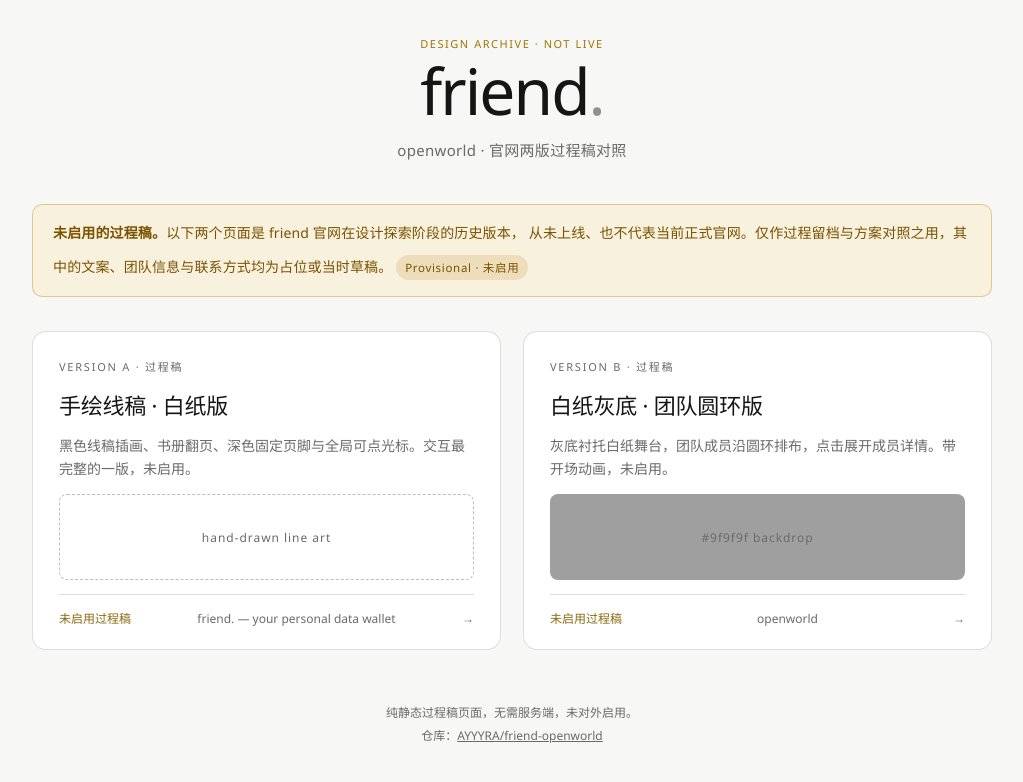
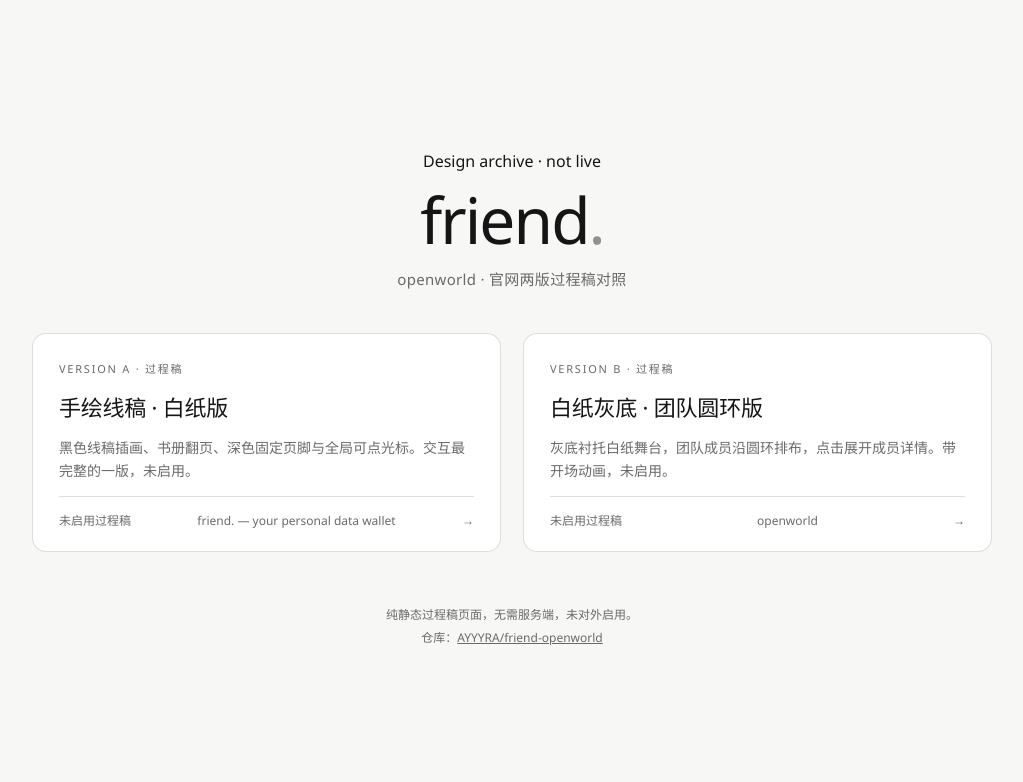
Before and after one commit to AYYYRA/friend-openworld, a plain HTML site: page index.html in a window 1280 px wide. Shown: the whole page, without its empty margins (128-1151 px from the left). Drawn offline with Linux system fonts and the light colour scheme.

Commit message:
style: 入口页移除横幅与色块占位，保留未启用说明文字

```diff
--- a/index.html
+++ b/index.html
@@ -48,25 +48,8 @@
         font-size:12px; color:var(--muted)}
   .arrow{transition:transform .28s var(--ease)}
   a.card:hover .arrow{transform:translateX(4px)}
-  .swatch{height:86px; border-radius:8px; display:flex; align-items:center; justify-content:center;
-          font-size:12px; color:var(--muted); letter-spacing:.08em}
-  .swatch.ink{background:#fff; border:1px dashed rgba(21,21,21,.28)}
-  .swatch.gray{background:#9f9f9f}
   footer{margin-top:52px; font-size:12px; color:var(--muted); text-align:center; line-height:1.9}
   footer a{color:inherit}
-  .banner{
-    max-width:960px; width:100%; margin:0 0 34px;
-    padding:16px 20px; border:1px solid rgba(180,120,0,.34); border-radius:10px;
-    background:rgba(255,196,64,.13); color:#7a5200;
-    font-size:14px; line-height:1.7; letter-spacing:.01em;
-  }
-  .banner strong{font-weight:600}
-  .badge{
-    display:inline-block; margin-top:10px; padding:3px 9px; border-radius:999px;
-    background:rgba(180,120,0,.16); font-size:11.5px; letter-spacing:.06em;
-  }
-  .notice{font-size:11px; letter-spacing:.14em; text-transform:uppercase; color:#a07600; margin:0 0 8px}
-  .meta .tagtext{color:#8a6a10}
   @media (prefers-reduced-motion:reduce){
     a.card, .arrow{transition:none}
     a.card:hover{transform:none}
@@ -262,18 +245,11 @@
     <p class="tagline">openworld · 官网两版过程稿对照</p>
   </header>
 
-  <div class="banner" role="note">
-    <strong>未启用的过程稿。</strong>以下两个页面是 friend 官网在设计探索阶段的历史版本，
-    从未上线、也不代表当前正式官网。仅作过程留档与方案对照之用，其中的文案、团队信息与联系方式均为占位或当时草稿。
-    <span class="badge">Provisional · 未启用</span>
-  </div>
-
   <main class="grid">
     <a class="card" href="./handdrawn/">
       <span class="kicker">Version A · 过程稿</span>
       <h2 class="title">手绘线稿 · 白纸版</h2>
       <p class="desc">黑色线稿插画、书册翻页、深色固定页脚与全局可点光标。交互最完整的一版，未启用。</p>
-      <div class="swatch ink">hand-drawn line art</div>
       <div class="meta"><span class="tagtext">未启用过程稿</span><span>friend. — your personal data wallet</span><span class="arrow">→</span></div>
     </a>
 
@@ -281,7 +257,6 @@
       <span class="kicker">Version B · 过程稿</span>
       <h2 class="title">白纸灰底 · 团队圆环版</h2>
       <p class="desc">灰底衬托白纸舞台，团队成员沿圆环排布，点击展开成员详情。带开场动画，未启用。</p>
-      <div class="swatch gray">#9f9f9f backdrop</div>
       <div class="meta"><span class="tagtext">未启用过程稿</span><span>openworld</span><span class="arrow">→</span></div>
     </a>
   </main>
```
